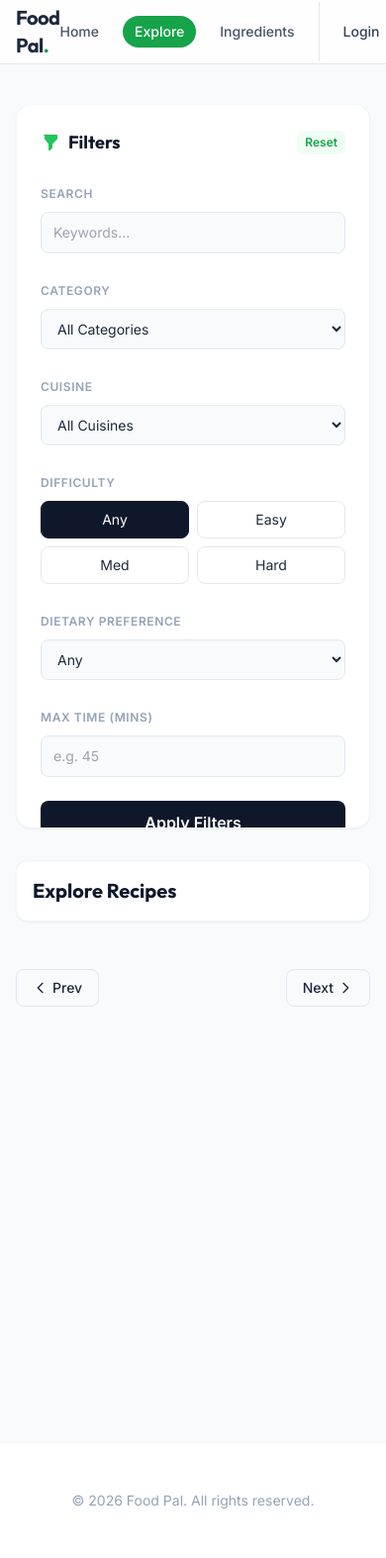
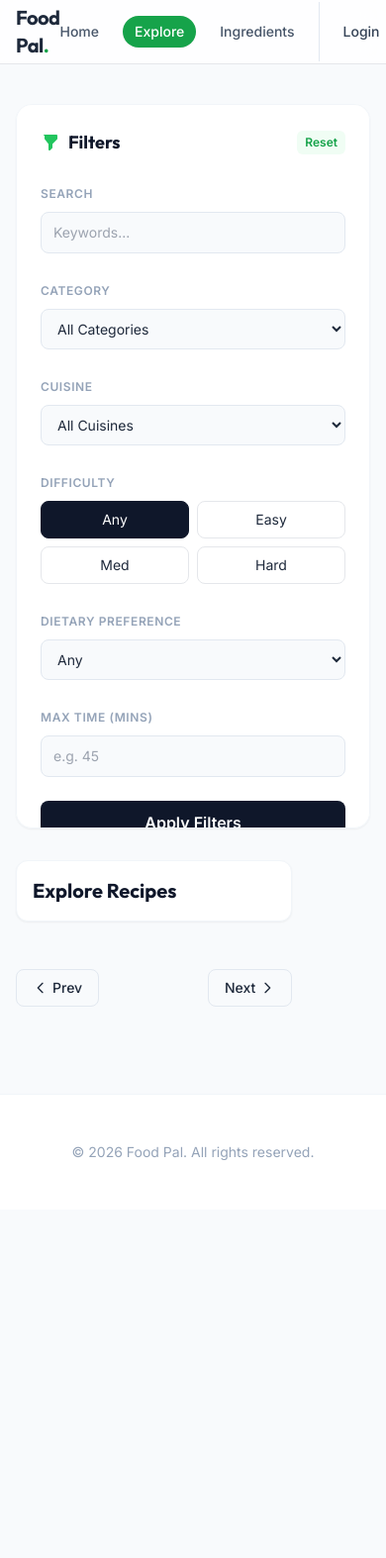
Before and after one commit to Bimal987/food_pal, a plain HTML site: page frontend/explore.html in a window 390 px wide. Shown: the top 1574 px of the page at 99% size. After the commit the page ends 1222 px from the top, so only its background shows below. Drawn offline with nearby package versions, Linux system fonts and the light colour scheme; no server answers.

Commit message:
fix: polish recipe interactions and explore layout

```diff
--- a/frontend/explore.html
+++ b/frontend/explore.html
@@ -45,17 +45,18 @@
   <link rel="preconnect" href="https://fonts.gstatic.com" crossorigin>
   <link href="https://fonts.googleapis.com/css2?family=Inter:wght@300;400;500;600&family=Outfit:wght@500;600;700;800&display=swap" rel="stylesheet">
   <style>
-    body { font-family: 'Inter', sans-serif; }
+    body { font-family: 'Inter', sans-serif; margin: 0; min-height: 100vh; }
     h1, h2, h3, h4, h5, h6, .font-display { font-family: 'Outfit', sans-serif; }
     .glass { background: rgba(255, 255, 255, 0.7); backdrop-filter: blur(10px); border: 1px solid rgba(255, 255, 255, 0.5); }
     .hero-pattern { background-color: #f0fdf4; background-image: radial-gradient(#16a34a 0.5px, transparent 0.5px); background-size: 10px 10px; }
   </style>
 </head>
 <body class="bg-slate-50 text-slate-800 selection:bg-brand-500 selection:text-white antialiased">
-  <header id="navbar" class="bg-white/80 backdrop-blur-md border-b sticky top-0 z-50 transition-all duration-300"></header>
+  <div class="min-h-screen flex flex-col">
+    <header id="navbar" class="bg-white/80 backdrop-blur-md border-b sticky top-0 z-50 transition-all duration-300"></header>
 
-  <main class="w-full px-4 sm:px-6 lg:px-8 py-10 animate-slide-up">
-    <div class="flex flex-col lg:flex-row gap-8 xl:gap-12">
+    <main class="flex-1 w-full px-4 sm:px-6 lg:px-8 py-10 animate-slide-up">
+    <div class="flex flex-col items-start lg:flex-row gap-8 xl:gap-12">
       <!-- Filters Sidebar -->
       <aside class="lg:w-72 flex-shrink-0">
         <div class="sticky top-24 bg-white rounded-2xl shadow-sm border border-slate-100 p-6 max-h-[calc(100vh-7rem)] overflow-y-auto overscroll-contain">
@@ -137,7 +138,7 @@
       </aside>
 
       <!-- Results Grid -->
-      <section class="flex-1 min-h-[500px]">
+      <section class="flex-1 min-w-0">
         <div id="exploreHeader" class="flex items-center justify-between mb-6 bg-white p-4 rounded-xl border border-slate-100 shadow-sm">
           <div class="flex items-center gap-2">
              <h2 class="text-xl font-bold font-display text-slate-900">Explore Recipes</h2>
@@ -149,7 +150,7 @@
           </div>
         </div>
 
-        <div id="recipesGrid" class="grid w-full grid-cols-[repeat(auto-fill,minmax(320px,1fr))] gap-6">
+        <div id="recipesGrid" class="grid w-full content-start grid-cols-[repeat(auto-fit,minmax(320px,1fr))] gap-6">
            <!-- Recipes injected here -->
         </div>
 
@@ -166,11 +167,12 @@
         </div>
       </section>
     </div>
-  </main>
+    </main>
 
-  <footer class="bg-white border-t border-slate-100 py-12 mt-12 text-center text-slate-400 text-sm">
-    &copy; 2026 Food Pal. All rights reserved.
-  </footer>
+    <footer class="bg-white border-t border-slate-100 py-12 mt-12 text-center text-slate-400 text-sm">
+      &copy; 2026 Food Pal. All rights reserved.
+    </footer>
+  </div>
 
   <script type="module">import { initExplore } from "./js/explore.js"; initExplore();</script>
 </body>
--- a/frontend/js/explore.js
+++ b/frontend/js/explore.js
@@ -10,7 +10,7 @@ let state = {
   maxTime: "",
   category: "",
   page: 1,
-  limit: 10,
+  limit: 9,
 };
 
 let allRecipes = [];
```
Also changed, not shown: frontend/js/recipe.js (+11 -1 lines).
